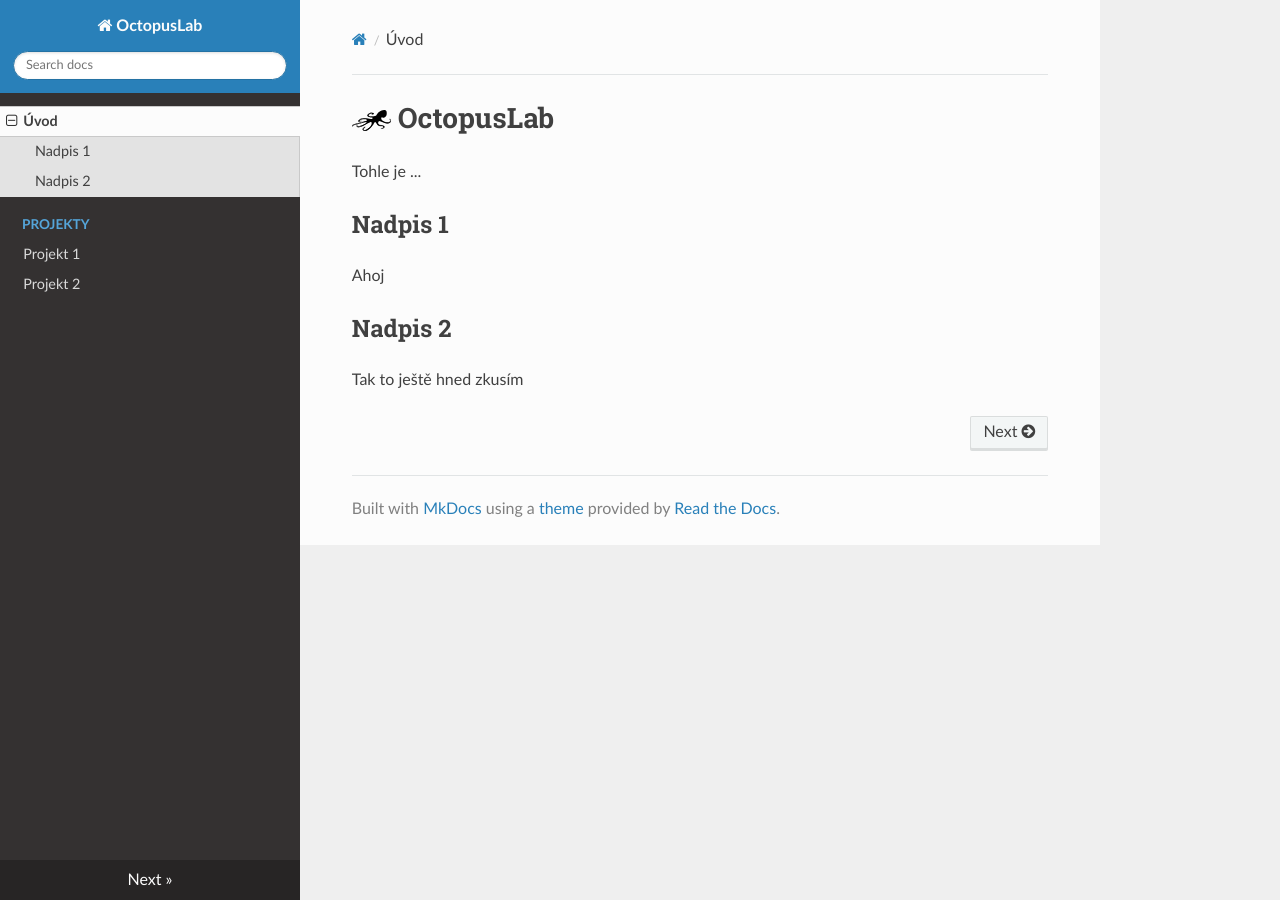
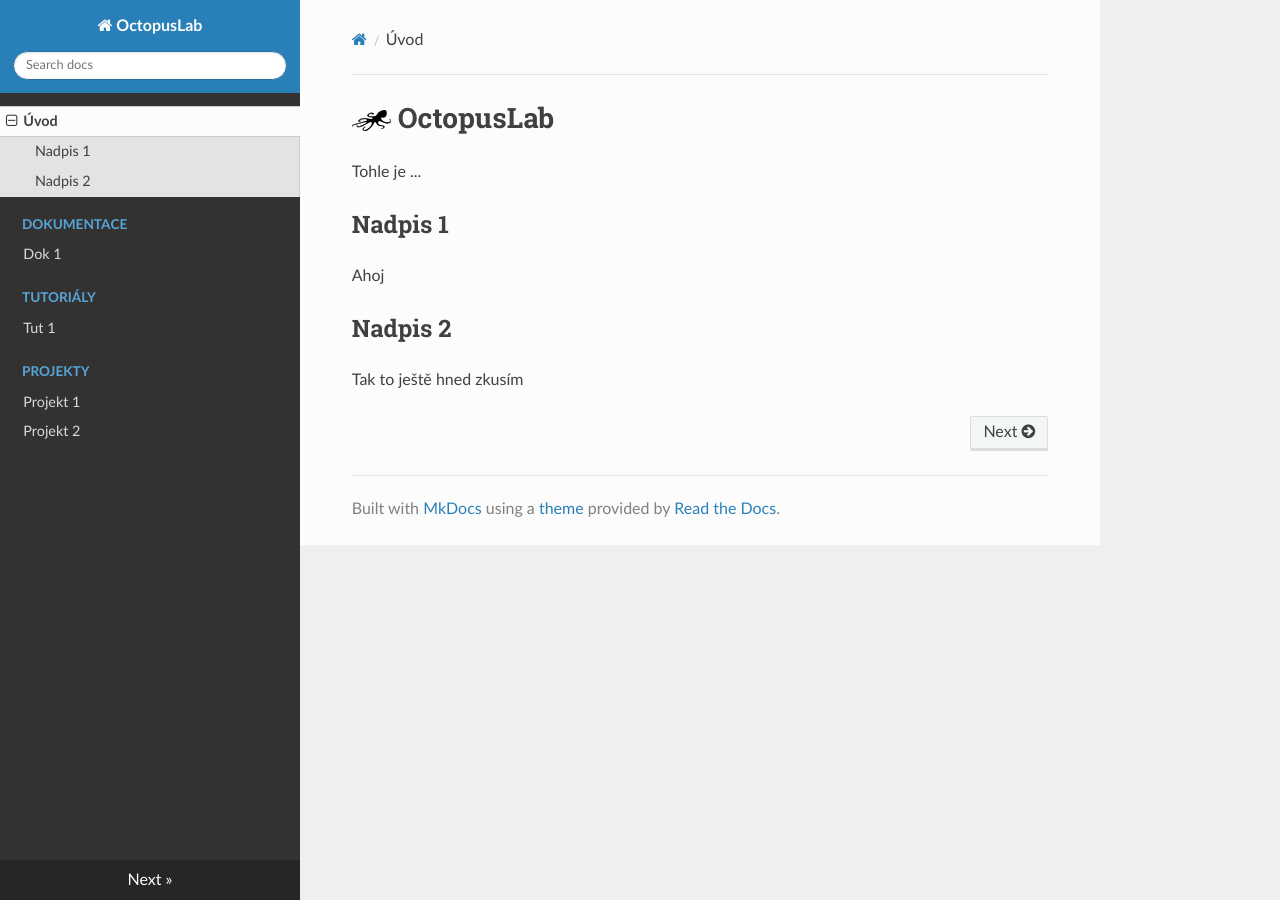
Before and after one commit to octopuslab-cz/docs_octopuslab_cz, an MkDocs documentation site: the page built from docs/index.md, in a window 1280 px wide. Built offline with MkDocs 1.6.1, drawn with Linux system fonts in a browser that asks for light colours; nearby versions of some CDN libraries.

Commit message:
new files

```diff
--- a/mkdocs.yml
+++ b/mkdocs.yml
@@ -1,6 +1,10 @@
 site_name: OctopusLab
 nav:
   - Úvod: index.md
+  - 'Dokumentace':
+      - 'Dok 1': dok1.md
+  - 'Tutoriály':
+      - 'Tut 1': tut1.md
   - 'Projekty':
       - 'Projekt 1': projects.md
       - 'Projekt 2': project2.md
```
Also changed, not shown: docs/dok1.md (added, +1 -0 lines), docs/tut1.md (added, +1 -0 lines), 1 other file.
